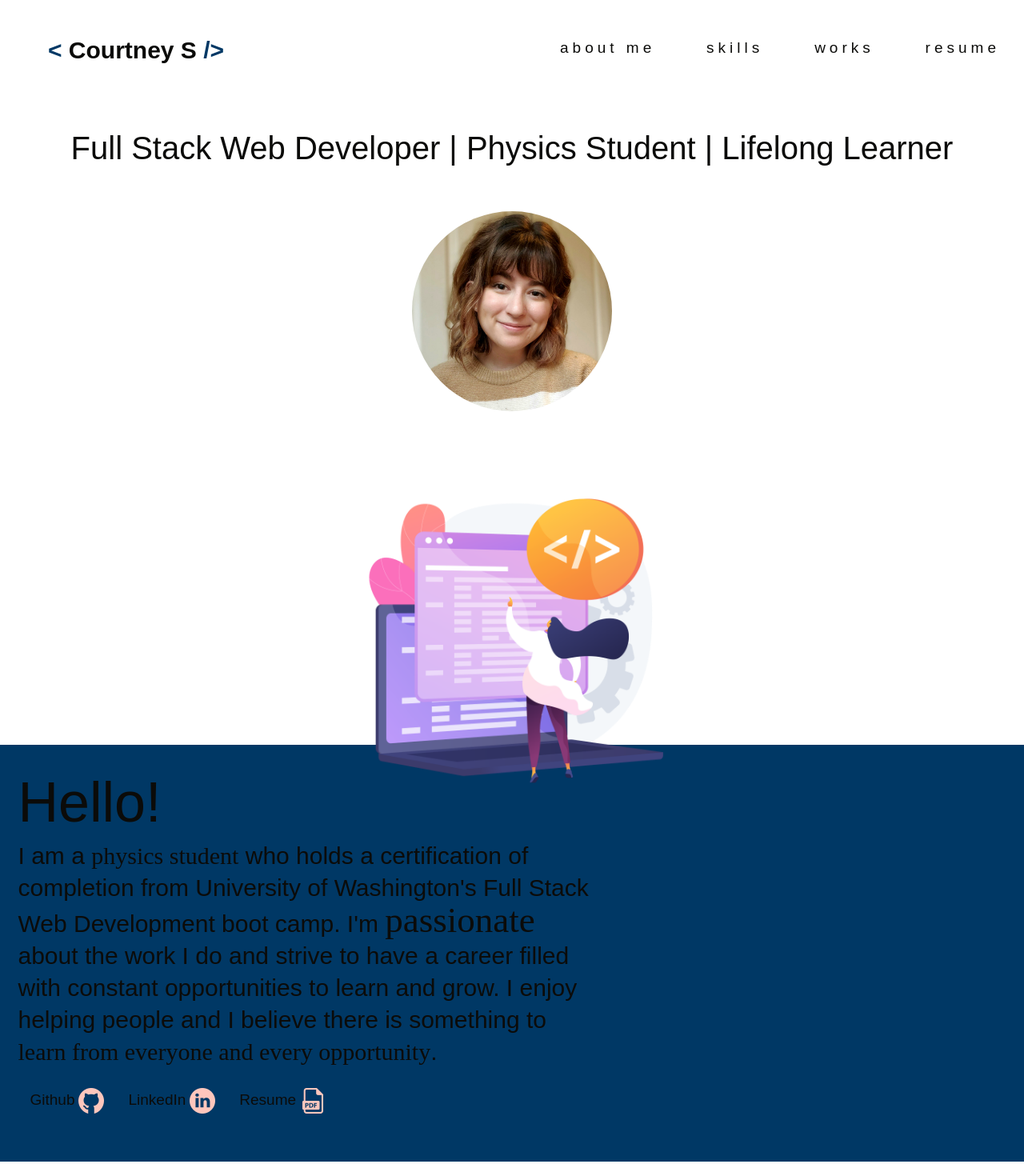
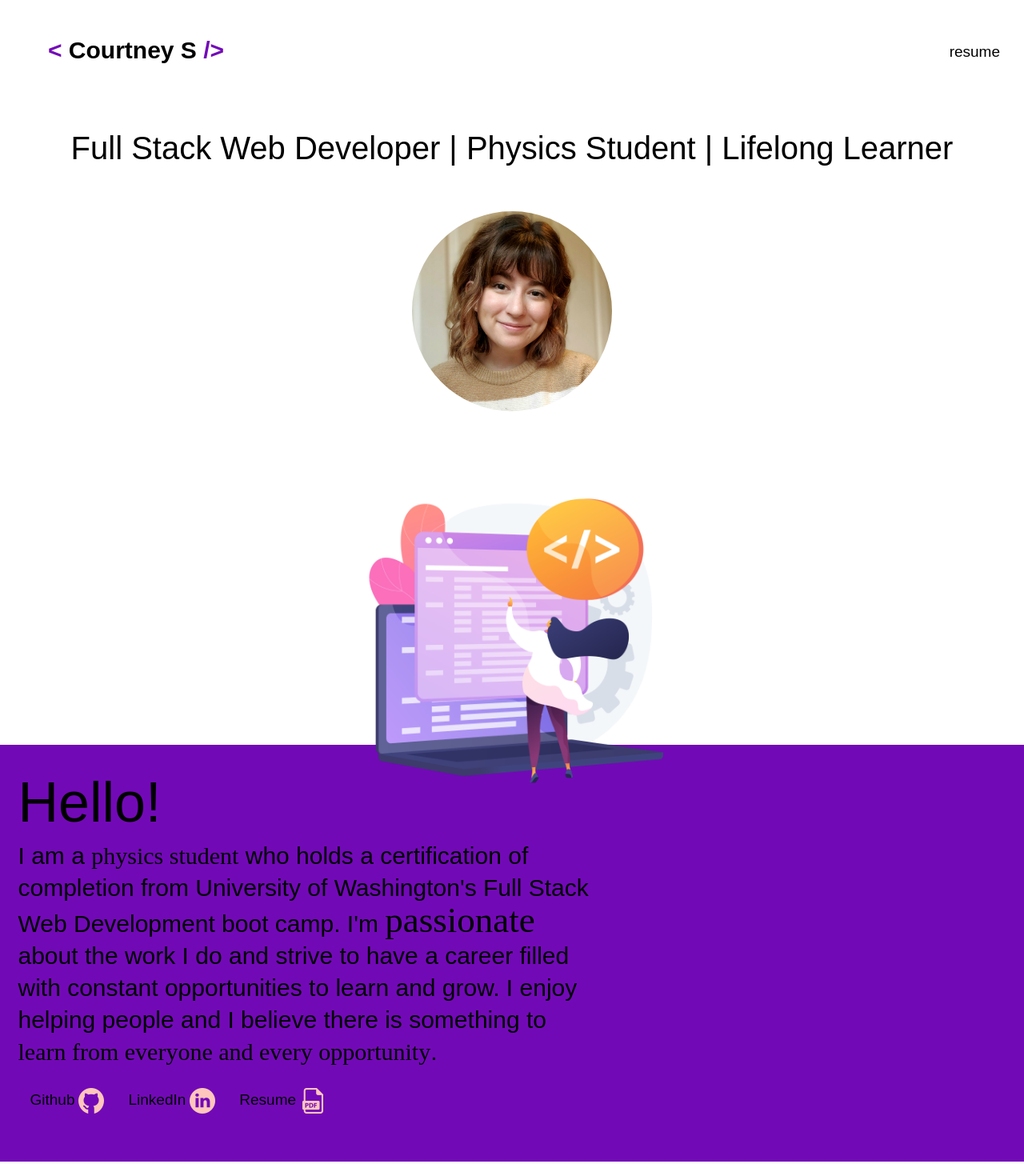
Before and after one commit to struelensc/react-portfolio, a React (Create React App) app: page / in a window 1280 px wide. Shown: the top 1470 px of the page at 80% size. Built offline with nearby package versions, Linux system fonts and the light colour scheme; a web font is replaced by a local one.

Commit message:
updated color palette

```diff
--- /dev/null
+++ b/src/components/Header.js
@@ -0,0 +1,21 @@
+import React from "react";
+import "../styles/header.css";
+import resume from "../files/Resume.pdf";
+
+function Header() {
+  return (
+    <nav className="navbar navbar-fixed-top px-5 justify-content-center justify-content-lg-between">
+      <h1 className="px-5">
+        <span className="mainAccent">&lt; </span>
+        <span>Courtney S</span>
+        <span className="mainAccent"> /&gt;</span>
+      </h1>
+
+      <a href={resume} target="_blank">
+        resume
+      </a>
+    </nav>
+  );
+}
+
+export default Header;
--- a/src/components/NavTabs.js
+++ /dev/null
@@ -1,37 +0,0 @@
-import React from "react";
-import "../styles/header.css";
-import resume from "../files/Resume.pdf";
-
-function NavTabs() {
-  return (
-    <nav className="navbar navbar-fixed-top px-5 justify-content-center justify-content-lg-between">
-      <h1 className="px-5">
-        <span className="pink">&lt; </span>
-        <span>Courtney S</span>
-        <span className="pink"> /&gt;</span>
-      </h1>
-
-      <ul>
-        <li>
-          <a href="#about">about me</a>
-        </li>
-        <li>
-          <a href="#skills">skills</a>
-        </li>
-        <li>
-          <a href="#works">works</a>
-        </li>
-        {/* <li>
-          <a href="#contact">contact</a>
-        </li> */}
-        <li>
-          <a href={resume} target="_blank">
-            resume
-          </a>
-        </li>
-      </ul>
-    </nav>
-  );
-}
-
-export default NavTabs;
--- a/src/components/PortfolioContainer.js
+++ b/src/components/PortfolioContainer.js
@@ -1,4 +1,4 @@
-import NavTabs from "./NavTabs";
+import Header from "./Header";
 import Greeting from "./sections/Greeting";
 import About from "./sections/About";
 import Skills from "./sections/Skills";
@@ -8,7 +8,7 @@ import Footer from "./Footer";
 export default function PortfolioContainer() {
   return (
     <div>
-      <NavTabs />
+      <Header />
       <main>
         <Greeting />
         <About />
--- a/src/index.css
+++ b/src/index.css
@@ -2,10 +2,10 @@
 
 :root {
   --lighter: #ffff;
-  --dark: #0b0b09;
-  --mainAccent: #003865; /*pink*/
-  --secondaryAccent: #ffb562; /*darkorange*/
-  --tertiaryAccents: #af3f05; /*green*/
+  --dark: #000000;
+  --mainAccent: #7209b7; /*pink*/
+  --secondaryAccent: #f72585; /*darkorange*/
+  --tertiaryAccents: #4361ee; /*green*/
 }
 
 html {
@@ -78,11 +78,11 @@ a:hover {
   transition: color 0.5s;
 }
 
-.pink {
+.mainAccent {
   color: var(--mainAccent);
 }
 
-.orange {
+.secondaryAccent {
   color: var(--secondaryAccent);
 }
 
--- a/src/styles/portfolio.css
+++ b/src/styles/portfolio.css
@@ -17,7 +17,7 @@
 }
 
 #works h4 {
-  color: var(--mainAccent);
+  color: var(--secondaryAccent);
   font-size: 25px;
   letter-spacing: 0.2em;
 }
--- a/src/styles/skills.css
+++ b/src/styles/skills.css
@@ -12,10 +12,10 @@
 
 #skills li {
   font-size: 19px;
-  color: var(--mainAccent);
+  color: var(--secondaryAccent);
 }
 
 #skills li:hover {
-  color: var(--secondaryAccent);
+  color: var(--mainAccent);
   transition: color 0.5s;
 }
```
Also changed, not shown: src/components/sections/Contact.js (deleted, +0 -115 lines).
